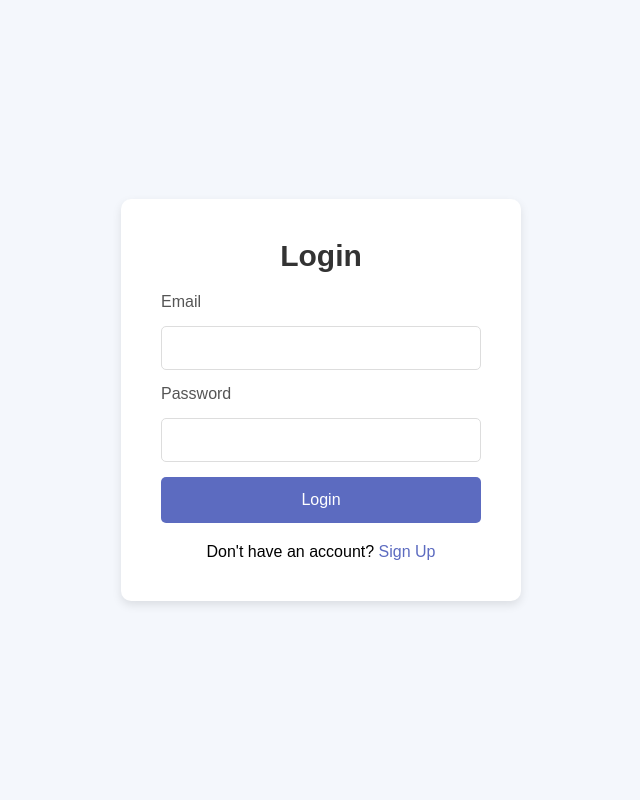
After one commit to Mouri69/University-Management-System, a Flask app: template templates/login.html in a window 1280 px wide. The commit adds this page. Shown: the whole page, without its empty margins (319-959 px from the left). Run offline with Flask 3, Linux system fonts and the light colour scheme; the template is opened without the code that fills it, so the values that code supplies are empty.

Commit message:
Instructor can now see the entities of the student

```diff
--- a/app.py
+++ b/app.py
@@ -12,32 +12,85 @@ CONNECTION_STRING = f'DRIVER={{ODBC Driver 17 for SQL Server}};SERVER={SQL_SERVE
 
 @app.route('/')
 def home():
+    return render_template('login.html')
+
+
+@app.route('/login', methods=['POST'])
+def login():
+    email = request.form['email']
+    password = request.form['password']
+
+    # Check if the user exists in the students table
+    try:
+        conn = pyodbc.connect(CONNECTION_STRING)
+        cursor = conn.cursor()
+
+        # Query to check if the user is a student
+        cursor.execute("SELECT * FROM students WHERE email = ? AND password = ?", (email, password))
+        student = cursor.fetchone()
+
+        # Query to check if the user is an instructor
+        cursor.execute("SELECT * FROM Instructors WHERE email = ? AND password = ?", (email, password))
+        instructor = cursor.fetchone()
+
+        conn.close()
+
+        # Check if student data was found
+        if student:
+            return "Logged in as Student"
+        # Check if instructor data was found
+        elif instructor:
+            # Fetch all students' data when logged in as instructor
+            try:
+                conn = pyodbc.connect(CONNECTION_STRING)
+                cursor = conn.cursor()
+                cursor.execute("SELECT * FROM students")  # Query to get all students' data
+                students_data = cursor.fetchall()
+                conn.close()
+
+                # Pass the student data to the template and display it
+                return render_template('instructor_dashboard.html', students=students_data)
+            except Exception as e:
+                return f"An error occurred while fetching student data: {e}"
+        else:
+            return "Invalid email or password"
+    except Exception as e:
+        return f"An error occurred: {e}"
+
+# Route to handle displaying the sign-up choice page (GET method)
+@app.route('/signup-choice', methods=['GET'])
+def signup_choice():
     return render_template('signup.html')
 
+# Route to handle form submission for role selection (POST method)
 @app.route('/signup-choice', methods=['POST'])
-def signup_choice():
+def handle_signup_choice():
     role = request.form['role']
     if role == 'student':
         return redirect(url_for('signup_student'))
     elif role == 'instructor':
         return redirect(url_for('signup_instructor'))
     else:
-        return "Invalid role selection"
+        return "Invalid role selection", 400
 
+# Route for Student Sign Up page
 @app.route('/signup-student')
 def signup_student():
     return render_template('signup-student.html')
 
+# Route for Instructor Sign Up page
 @app.route('/signup-instructor')
 def signup_instructor():
     return render_template('signup-instructor.html')
 
+# Route to handle Student Sign Up form submission
 @app.route('/signup-student', methods=['POST'])
 def submit_student():
     # Get form data for student
     fname = request.form['fname']
     lname = request.form['lname']
     email = request.form['email']
+    password = request.form['password']
     phone = request.form['phone']
     address = request.form['address']
     birthdate = request.form['birthdate']
@@ -47,22 +100,24 @@ def submit_student():
         conn = pyodbc.connect(CONNECTION_STRING)
         cursor = conn.cursor()
         query = """
-        INSERT INTO students (Fname, Lname, email, phone, address, birthdate)
-        VALUES (?, ?, ?, ?, ?, ?)
+        INSERT INTO students (Fname, Lname, email, phone, password, address, birthdate)
+        VALUES (?, ?, ?, ?, ?, ?, ?)
         """
-        cursor.execute(query, (fname, lname, email, phone, address, birthdate))
+        cursor.execute(query, (fname, lname, email, phone, password, address, birthdate))
         conn.commit()
         conn.close()
         return "Student data inserted successfully!"
     except Exception as e:
         return f"An error occurred: {e}"
 
-@app.route('/submit-instructor', methods=['POST'])
+# Route to handle Instructor Sign Up form submission
+@app.route('/signup-instructor', methods=['POST'])
 def submit_instructor():
     # Get form data for instructor
     fname = request.form['fname']
     lname = request.form['lname']
     email = request.form['email']
+    password = request.form['password']
     phone = request.form['phone']
     address = request.form['address']
     birthdate = request.form['birthdate']
@@ -72,10 +127,10 @@ def submit_instructor():
         conn = pyodbc.connect(CONNECTION_STRING)
         cursor = conn.cursor()
         query = """
-        INSERT INTO instructors (Fname, Lname, email, phone, address ,birthdate)
-        VALUES (?, ?, ?, ?, ?)
+        INSERT INTO Instructors (Fname, Lname, email, password, phone, address, birthdate)
+        VALUES (?, ?, ?, ?, ?, ?, ?)
         """
-        cursor.execute(query, (fname, lname, email, phone, address ,birthdate))
+        cursor.execute(query, (fname, lname, email, password, phone, address, birthdate))
         conn.commit()
         conn.close()
         return "Instructor data inserted successfully!"
--- /dev/null
+++ b/static/login.css
@@ -0,0 +1,106 @@
+/* General Reset */
+* {
+    margin: 0;
+    padding: 0;
+    box-sizing: border-box;
+}
+
+/* Body Styling */
+body {
+    font-family: Arial, sans-serif;
+    background-color: #f4f7fc;
+    display: flex;
+    justify-content: center;
+    align-items: center;
+    height: 100vh;
+}
+
+/* Login Container */
+.login-container {
+    background-color: #ffffff;
+    padding: 40px;
+    border-radius: 10px;
+    box-shadow: 0 4px 10px rgba(0, 0, 0, 0.1);
+    width: 100%;
+    max-width: 400px;
+}
+
+/* Heading Styling */
+h1 {
+    font-size: 30px;
+    color: #333;
+    text-align: center;
+    margin-bottom: 20px;
+}
+
+/* Form Elements */
+form {
+    display: flex;
+    flex-direction: column;
+}
+
+/* Label Styling */
+label {
+    font-size: 16px;
+    margin-bottom: 5px;
+    color: #555;
+}
+
+/* Input Styling */
+input[type="email"],
+input[type="password"] {
+    padding: 12px;
+    margin: 10px 0 15px 0;
+    border: 1px solid #ddd;
+    border-radius: 5px;
+    font-size: 16px;
+    width: 100%;
+}
+
+/* Login Button Styling */
+.login-btn {
+    background-color: #5C6BC0;
+    color: white;
+    padding: 14px;
+    border: none;
+    border-radius: 5px;
+    font-size: 16px;
+    cursor: pointer;
+    transition: background-color 0.3s;
+}
+
+.login-btn:hover {
+    background-color: #3f4b91;
+}
+
+/* Signup Link */
+.signup-link {
+    text-align: center;
+    margin-top: 20px;
+}
+
+.signup-btn {
+    color: #5C6BC0;
+    text-decoration: none;
+    font-size: 16px;
+}
+
+.signup-btn:hover {
+    text-decoration: underline;
+}
+
+/* Responsive Styling */
+@media (max-width: 480px) {
+    .login-container {
+        padding: 30px;
+    }
+
+    h1 {
+        font-size: 26px;
+    }
+
+    .login-btn {
+        font-size: 14px;
+        padding: 12px;
+    }
+}
--- /dev/null
+++ b/templates/login.html
@@ -0,0 +1,26 @@
+<!DOCTYPE html>
+<html lang="en">
+<head>
+    <meta charset="UTF-8">
+    <meta name="viewport" content="width=device-width, initial-scale=1.0">
+    <title>Login</title>
+    <link rel="stylesheet" href="/static/login.css">
+</head>
+<body>
+    <div class="login-container">
+        <h1>Login</h1>
+        <form action="/login" method="POST">
+            <label for="email">Email</label>
+            <input type="email" id="email" name="email" required>
+
+            <label for="password">Password</label>
+            <input type="password" id="password" name="password" required>
+
+            <button type="submit" class="login-btn">Login</button>
+        </form>
+        <div class="signup-link">
+            <p>Don't have an account? <a href="/signup-choice" class="signup-btn">Sign Up</a></p>
+        </div>
+    </div>
+</body>
+</html>
--- a/templates/signup-instructor.html
+++ b/templates/signup-instructor.html
@@ -7,7 +7,7 @@
     <link rel="stylesheet" href="/static/styles.css">
 </head>
 <body>
-    <form action="/register" method="POST">
+    <form action="/signup-instructor" method="POST">
         <h1>Instructor Registeration</h1>
         <label for="fname">First Name:</label>
         <input type="text" id="fname" name="fname" required><br><br>
@@ -17,6 +17,9 @@
 
         <label for="email">Email:</label>
         <input type="email" id="email" name="email" required><br><br>
+
+        <label for="password">Password:</label>
+        <input type="password" id="password" name="password" required><br><br>
 
         <label for="phone">Phone:</label>
         <input type="number" id="phone" name="phone" required><br><br>
--- a/templates/signup-student.html
+++ b/templates/signup-student.html
@@ -18,6 +18,9 @@
         <label for="email">Email:</label>
         <input type="email" id="email" name="email" required><br><br>
 
+        <label for="password">Password:</label>
+        <input type="password" id="password" name="password" required><br><br>
+
         <label for="phone">Phone:</label>
         <input type="number" id="phone" name="phone" required><br><br>
 
```
Also changed, not shown: static/instructor_dashboard.css (added, +70 -0 lines), templates/instructor_dashboard.html (added, +35 -0 lines).
